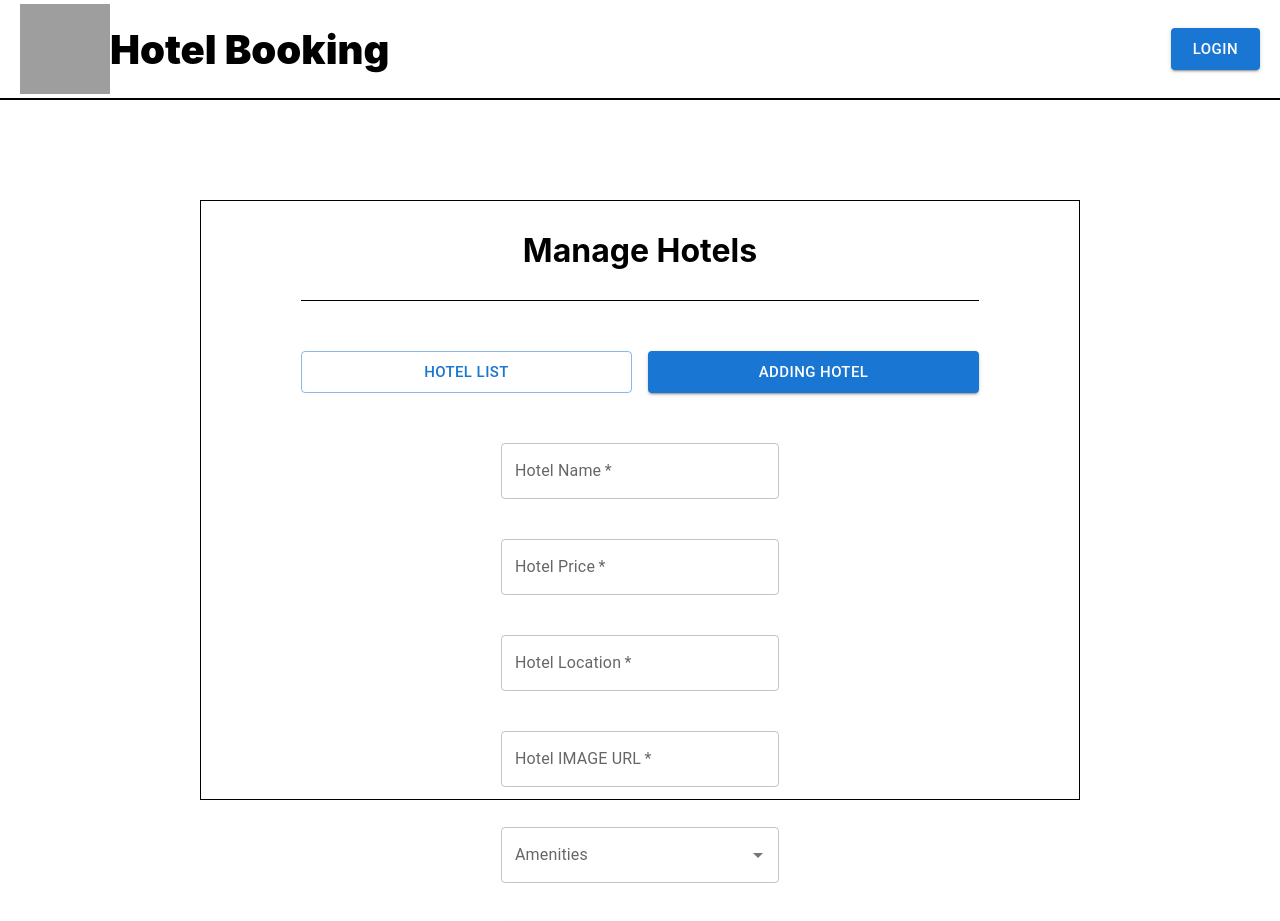
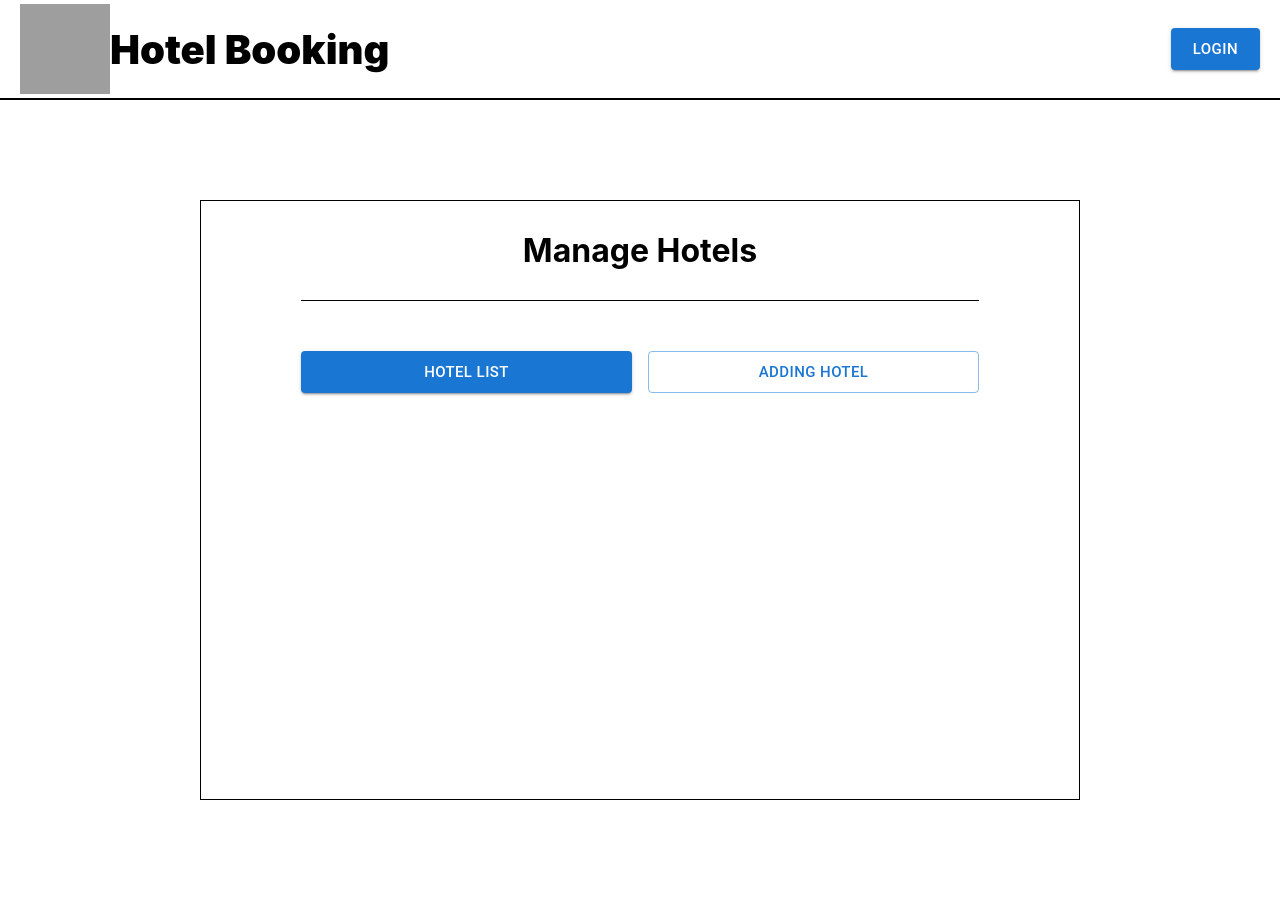
Before and after one commit to JiashuLikeCoding/hotelbooking, a React (Create React App) app: page /admin in a window 1280 px wide. Shown: the top 921 px of the page. After the commit the page ends 800 px from the top, so only its background shows below. Built offline with nearby package versions, Linux system fonts and the light colour scheme; grey boxes are pictures that could not be loaded.

Commit message:
Finished Adding Hotel Functions

```diff
--- a/src/Components/AddHotelForm/AddHotelForm.jsx
+++ b/src/Components/AddHotelForm/AddHotelForm.jsx
@@ -1,35 +1,67 @@
 import "./AddHotelForm.scss";
 import React from "react";
 import InputSection from "../InputSection/InputSection";
+import { UserContext } from "../UserContext/UserContext";
+import { useContext } from "react";
 import {
   TextField,
   Stack,
   Button,
   Autocomplete,
   Checkbox,
+  Box,
 } from "@mui/material";
-import { PhotoCamera } from "@mui/icons-material";
+
 const AddHotelForm = () => {
+  const { currentHotelInfo, setCurrentHotelInfo, hotels, setHotels } =
+    useContext(UserContext);
   const amenities = [
-    { title: "Gym" },
-    { title: "Meeting Room" },
-    { title: "Swiming Pool" },
-    { title: "Sauna" },
+    "Free parking",
+    "Free WiFi internet access",
+    "Gym or fitness center",
+    "Mobile Check-In",
+    "Free breakfast",
   ];
   return (
-    <div className="addHotelFormContainer">
-      <TextField required id="outlined-required" label="Hotel Name" />
+    <Box className="addHotelFormContainer">
+      <TextField
+        required
+        id="outlined-required"
+        label="Hotel Name"
+        onChange={(event) => {
+          setCurrentHotelInfo({
+            ...currentHotelInfo,
+            name: event.target.value,
+          });
+          console.log(currentHotelInfo);
+        }}
+      />
       <TextField
         sx={{ marginTop: "40px" }}
         required
+        type="number"
         id="outlined-required"
         label="Hotel Price"
+        onChange={(event) => {
+          setCurrentHotelInfo({
+            ...currentHotelInfo,
+            price: event.target.value,
+          });
+          console.log(currentHotelInfo);
+        }}
       />
       <TextField
         sx={{ marginTop: "40px" }}
         required
         id="outlined-required"
         label="Hotel Location"
+        onChange={(event) => {
+          setCurrentHotelInfo({
+            ...currentHotelInfo,
+            location: event.target.value,
+          });
+          console.log(currentHotelInfo);
+        }}
       />
 
       <TextField
@@ -37,18 +69,25 @@ const AddHotelForm = () => {
         required
         id="outlined-required"
         label="Hotel IMAGE URL"
+        onChange={(event) => {
+          setCurrentHotelInfo({
+            ...currentHotelInfo,
+            image: event.target.value,
+          });
+          console.log(currentHotelInfo);
+        }}
       />
       <Autocomplete
         sx={{ marginTop: "40px" }}
         multiple
-        id="checkboxes-tags-demo"
+        id="checkboxes"
         options={amenities}
         disableCloseOnSelect
-        getOptionLabel={(option) => option.title}
+        getOptionLabel={(option) => option}
         renderOption={(props, option, { selected }) => (
           <li {...props}>
             <Checkbox style={{ marginRight: 8 }} checked={selected} />
-            {option.title}
+            {option}
           </li>
         )}
         style={{ width: "100%" }}
@@ -59,11 +98,22 @@ const AddHotelForm = () => {
             placeholder="add amenities"
           />
         )}
+        onChange={(event, value) => {
+          setCurrentHotelInfo({ ...currentHotelInfo, amenities: value });
+        }}
       />
-      <Button sx={{ marginTop: "40px" }} size="large" variant="contained">
+      <Button
+        sx={{ marginTop: "40px" }}
+        size="large"
+        variant="contained"
+        onClick={() => {
+          setHotels([...hotels, currentHotelInfo]);
+          console.log(hotels);
+        }}
+      >
         Add Hotel
       </Button>
-    </div>
+    </Box>
   );
 };
 
--- a/src/Components/Admin/Admin.jsx
+++ b/src/Components/Admin/Admin.jsx
@@ -3,7 +3,10 @@ import React from "react";
 import AddHotelForm from "../AddHotelForm/AddHotelForm";
 import { Button } from "@mui/material";
 import { Stack } from "@mui/system";
+import { useContext } from "react";
+import { UserContext } from "../UserContext/UserContext";
 const Admin = () => {
+  const { switchButton, setSwitchButton } = useContext(UserContext);
   return (
     <div className="adminContainer">
       <h1 className="title">Manage Hotels</h1>
@@ -16,14 +19,28 @@ const Admin = () => {
           marginBottom: "50px",
         }}
       >
-        <Button size="large" sx={{ width: "100%" }} variant="outlined">
+        <Button
+          size="large"
+          sx={{ width: "100%" }}
+          variant={switchButton ? "contained" : "outlined"}
+          onClick={() => {
+            setSwitchButton(!switchButton);
+          }}
+        >
           Hotel List
         </Button>
-        <Button size="large" sx={{ width: "100%" }} variant="contained">
+        <Button
+          size="large"
+          sx={{ width: "100%" }}
+          variant={switchButton ? "outlined" : "contained"}
+          onClick={() => {
+            setSwitchButton(!switchButton);
+          }}
+        >
           Adding Hotel
         </Button>
       </Stack>
-      <AddHotelForm />
+      {!switchButton && <AddHotelForm />}
     </div>
   );
 };
--- a/src/Components/UserContext/UserContext.jsx
+++ b/src/Components/UserContext/UserContext.jsx
@@ -3,10 +3,28 @@ import { createContext, useState } from "react";
 export const UserContext = createContext({
   currentUser: null,
   setCurrentUser: () => null,
+  currentHotelInfo: null,
+  setCurrentHotelInfo: () => null,
+  switchButton: null,
+  setSwitchButton: () => null,
+  hotels: null,
+  setHotels: () => null,
 });
 
 export const UserProvider = ({ children }) => {
   const [currentUser, setCurrentUser] = useState(null);
-  const value = { currentUser, setCurrentUser };
+  const [currentHotelInfo, setCurrentHotelInfo] = useState(null);
+  const [switchButton, setSwitchButton] = useState(true);
+  const [hotels, setHotels] = useState([]);
+  const value = {
+    currentUser,
+    setCurrentUser,
+    currentHotelInfo,
+    setCurrentHotelInfo,
+    switchButton,
+    setSwitchButton,
+    hotels,
+    setHotels,
+  };
   return <UserContext.Provider value={value}>{children}</UserContext.Provider>;
 };
```
Also changed, not shown: src/Components/HotelList/HotelList.jsx (added), src/Components/HotelList/HotelList.scss (added).
